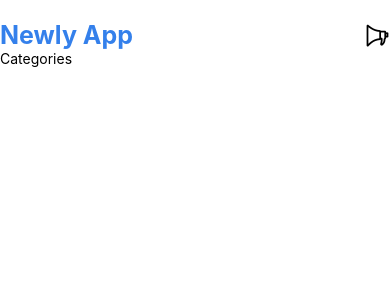
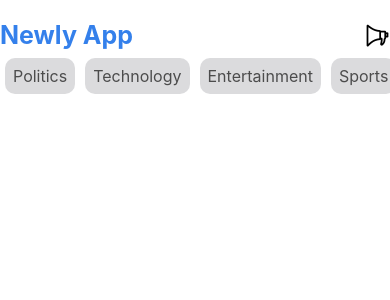
Before and after one commit to AlDeen20/newly-news-app, a React Native app: screen / in a window 390 px wide. Shown: the top 300 px of the page. Built offline with nearby package versions, Linux system fonts and the light colour scheme.

Commit message:
Add: categories

```diff
--- a/App/Components/Home/CategoryTextSlider.js
+++ b/App/Components/Home/CategoryTextSlider.js
@@ -1,13 +1,47 @@
-import React from 'react'
-import { Text, View } from 'react-native'
+import React from 'react';
+import { FlatList, Text, TouchableOpacity, View, StyleSheet } from 'react-native';
+import BrandColors from '../../Shared/BrandColors';
+
 function CategoryTextSlider() {
+
+  const DATA  = [
+    { id: 1, name: 'Politics' },
+    { id: 2, name: 'Technology' },
+    { id: 3, name: 'Entertainment' },
+    { id: 4, name: 'Sports' },
+    { id: 5, name: 'International' },
+    { id: 6, name: 'Local' }
+  ];
+
 
 
   return (
     <View>
-        <Text>Categories</Text>
+        <FlatList
+        data={DATA}
+        horizontal={true}
+        renderItem={({item}) => (
+          <TouchableOpacity style={styles.item}>
+            <Text style={styles.title}>{item.name}</Text>
+          </TouchableOpacity>
+        )}
+        keyExtractor={item => item.id.toString()}
+        />
     </View>
   )
 }
+const styles = StyleSheet.create({
+  item: {
+    padding: 8,
+    marginVertical: 8,
+    marginHorizontal: 5,
+    backgroundColor: BrandColors.lightGray,
+    opacity: 0.7,
+    borderRadius: 10,
+  },
+  title: {
+    fontSize: 16,
+  },
+});
 
-export default CategoryTextSlider
+export default CategoryTextSlider;
```
